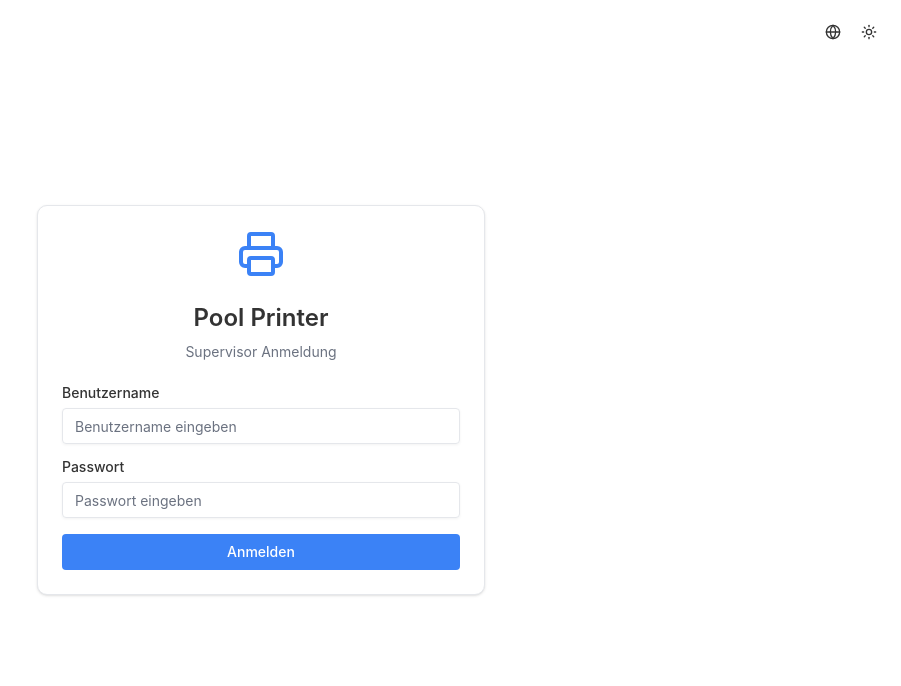
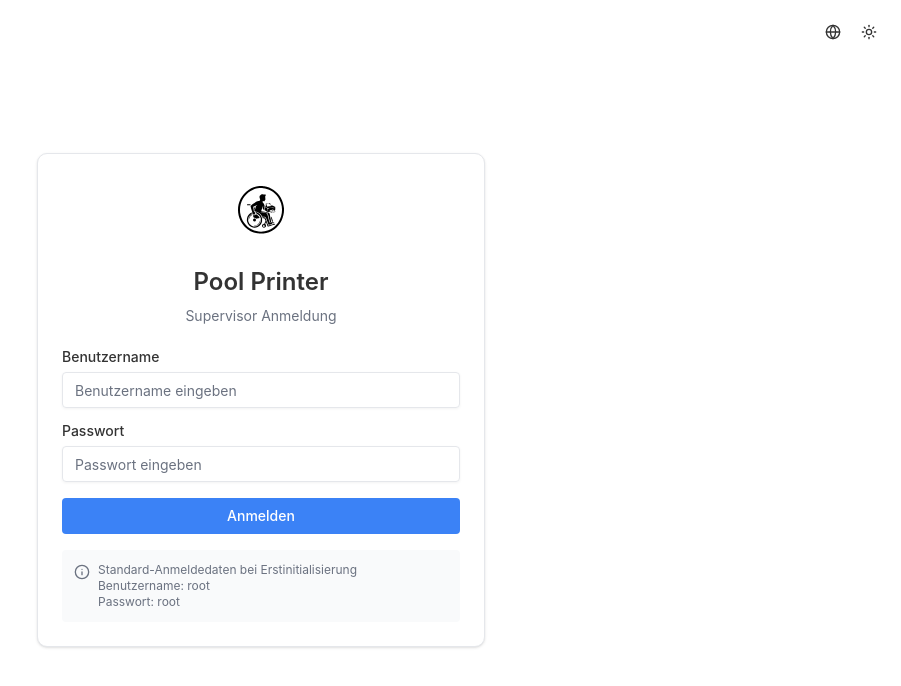
Before and after one commit to derwilmoth/pool-printer, a Next.js app: page /login in a window 1280 px wide. Shown: the top 686 px of the page, without its empty margins (379-1280 px from the left). Built offline with nearby package versions, Linux system fonts and the light colour scheme.

Commit message:
feat: enhance login page with logo error handling and add default credentials information

```diff
--- a/src/app/login/page.tsx
+++ b/src/app/login/page.tsx
@@ -21,7 +21,8 @@ import {
   DropdownMenuItem,
   DropdownMenuTrigger,
 } from "@/components/ui/dropdown-menu";
-import { Printer, Sun, Moon, Monitor, Globe } from "lucide-react";
+import { Printer, Sun, Moon, Monitor, Globe, Info } from "lucide-react";
+import Image from "next/image";
 
 export default function LoginPage() {
   const router = useRouter();
@@ -31,6 +32,7 @@ export default function LoginPage() {
   const [password, setPassword] = useState("");
   const [error, setError] = useState("");
   const [loading, setLoading] = useState(false);
+  const [logoError, setLogoError] = useState(false);
 
   const handleSubmit = async (e: React.FormEvent) => {
     e.preventDefault();
@@ -111,7 +113,20 @@ export default function LoginPage() {
       <Card className="w-full max-w-md">
         <CardHeader className="text-center">
           <div className="flex justify-center mb-4">
-            <Printer className="h-12 w-12 text-primary" />
+            {logoError ? (
+              <Printer className="h-12 w-12 text-primary" />
+            ) : (
+              <div className="flex h-16 w-16 items-center justify-center rounded-lg bg-white p-2">
+                <Image
+                  src="/logo.svg"
+                  alt="Logo"
+                  width={48}
+                  height={48}
+                  className="h-full w-full object-contain"
+                  onError={() => setLogoError(true)}
+                />
+              </div>
+            )}
           </div>
           <CardTitle className="text-2xl">{t("app.name")}</CardTitle>
           <CardDescription>{t("login.title")}</CardDescription>
@@ -147,6 +162,16 @@ export default function LoginPage() {
               {loading ? t("login.signingIn") : t("login.signIn")}
             </Button>
           </form>
+          <div className="mt-4 flex items-start gap-2 rounded-md bg-muted p-3 text-xs text-muted-foreground">
+            <Info className="h-4 w-4 shrink-0 mt-0.5" />
+            <span>
+              {t("login.defaultCredentialsTitle")}
+              <br />
+              {t("login.defaultCredentialsUser")}
+              <br />
+              {t("login.defaultCredentialsPass")}
+            </span>
+          </div>
         </CardContent>
       </Card>
     </div>
--- a/src/lib/i18n/de.ts
+++ b/src/lib/i18n/de.ts
@@ -44,6 +44,9 @@ const de = {
   "login.invalidCredentials": "Ungültiger Benutzername oder Passwort",
   "login.signingIn": "Anmeldung...",
   "login.signIn": "Anmelden",
+  "login.defaultCredentialsTitle": "Standard-Anmeldedaten bei Erstinitialisierung",
+  "login.defaultCredentialsUser": "Benutzername: root",
+  "login.defaultCredentialsPass": "Passwort: root",
 
   // Dashboard
   "dashboard.title": "Dashboard",
--- a/src/lib/i18n/en.ts
+++ b/src/lib/i18n/en.ts
@@ -46,6 +46,9 @@ const en: Record<TranslationKey, string> = {
   "login.invalidCredentials": "Invalid username or password",
   "login.signingIn": "Signing in...",
   "login.signIn": "Sign In",
+  "login.defaultCredentialsTitle": "Default credentials on first initialization",
+  "login.defaultCredentialsUser": "Username: root",
+  "login.defaultCredentialsPass": "Password: root",
 
   // Dashboard
   "dashboard.title": "Dashboard",
```
